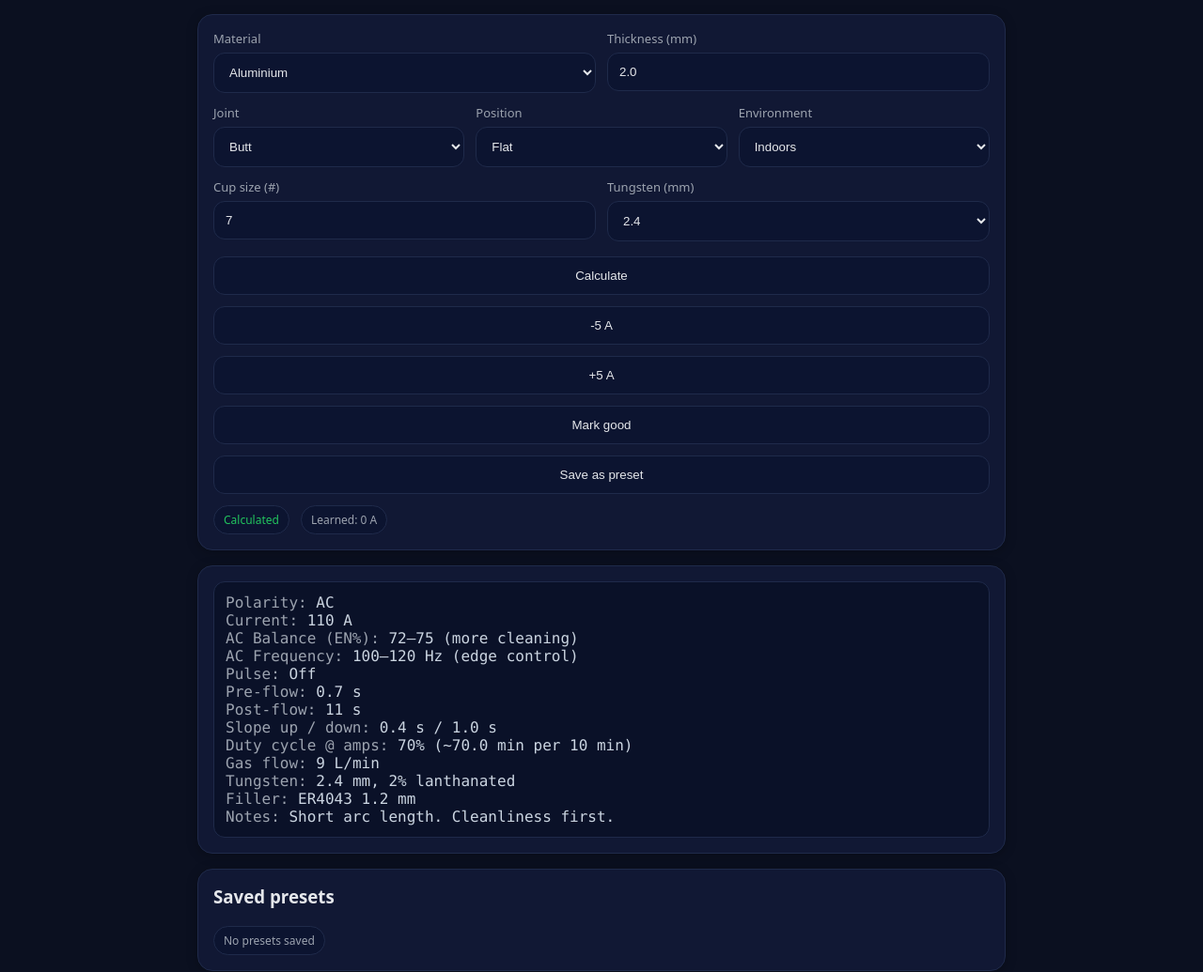
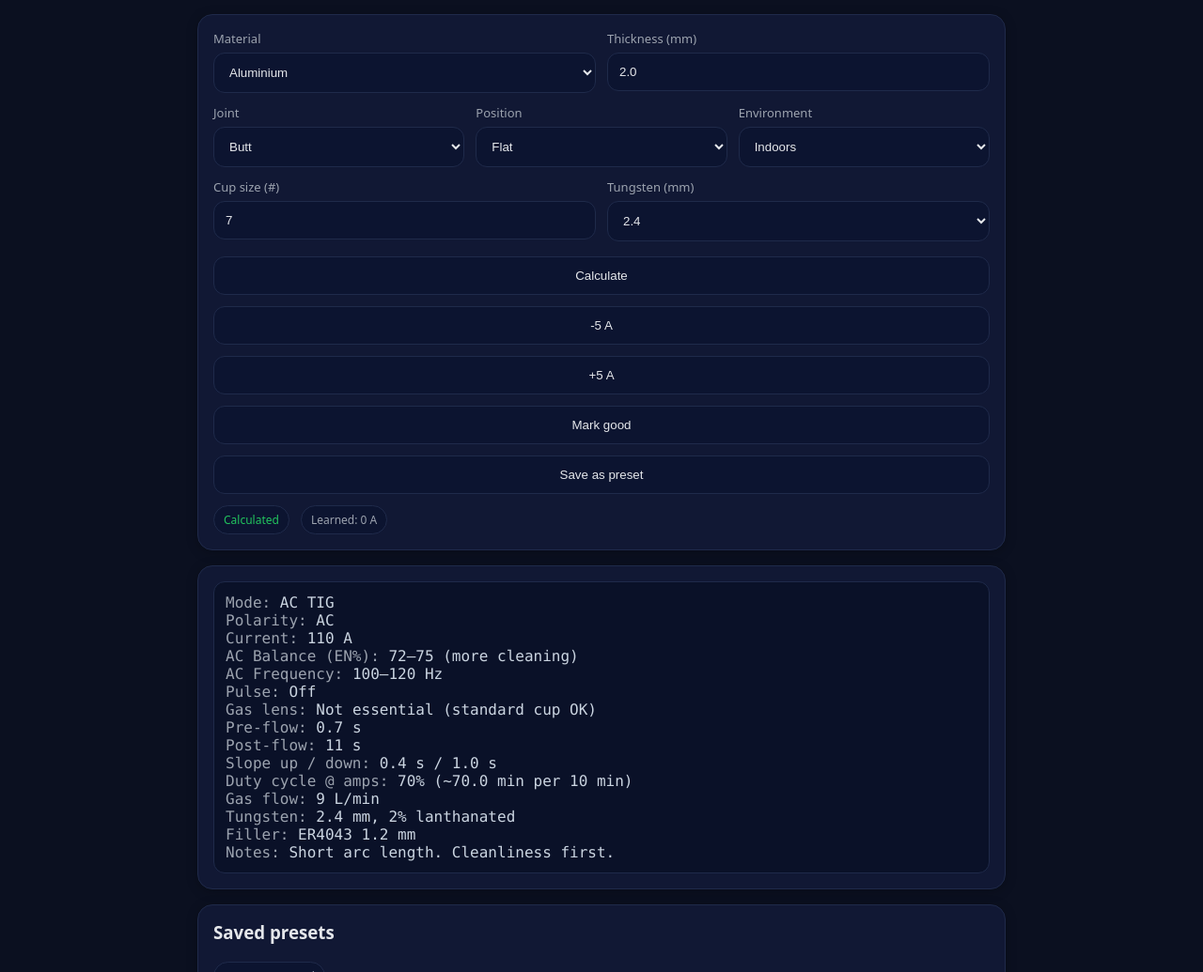
Before and after one commit to tenbyadventure/tigapp, a plain HTML site: page index.html in a window 1280 px wide. Shown: the part 65-1100 px from the top of the page at 94% size. Drawn offline with Linux system fonts and the light colour scheme.

Commit message:
Update index.html

```diff
--- a/index.html
+++ b/index.html
@@ -344,8 +344,10 @@
       const cup = autoCup;
       const tung = autoTung;
 
+            // Apply learning bias
       let amps = ampsRaw + bias;
 
+      // Tungsten limit
       const maxAForTung = limitForTungsten(tung);
       let note = "";
       if (amps > maxAForTung) {
@@ -353,28 +355,38 @@
         amps = maxAForTung;
       }
 
+      // Machine max
       if (amps > settings.maxA) {
         note += (note ? " " : "") + `Limited by machine max ${settings.maxA} A.`;
         amps = settings.maxA;
       }
 
+      // Gas lens recommendation (uses final cup)
+      const gasLensText = recommendGasLens(material, thk, joint, position, outdoors, cup);
+
+      // Suggested process mode (DC / AC / MIX TIG)
+      const mode = recommendMode(material, thk);
+
+      // Pre/Post-flow and slopes
       let preflow = 0.5;
       let postflow = Math.max(6, Math.round(amps / 10));
       let slopeUp = 0.3, slopeDown = 0.7;
       if (material === "Titanium") { postflow = Math.max(15, Math.round(amps / 6)); }
       if (material === "Aluminium") { preflow = 0.7; slopeUp = 0.4; slopeDown = 1.0; }
 
+      // AC and pulse
       let polarity = "DCEN", acBalance = "—", acFreq = "—", pulse = "Off";
       if (material === "Aluminium") {
         polarity = "AC";
         acBalance = thk <= 2 ? "72–75 (more cleaning)" : "68–72 (more penetration)";
-        acFreq = thk <= 2 ? "100–120 Hz (edge control)" : "60–80 Hz";
+        acFreq = recommendACFreq(thk, joint, position);
         if (thk <= 1.2) pulse = "1–2 Hz, peak 40%, back 30%, duty 45%";
       } else if (material === "Stainless") {
         pulse = thk <= 2 ? "1–2 Hz, peak 35–40%, back 30–35%, duty 40–50%" : "Off";
       } else if (material === "Mild steel") {
         pulse = thk <= 1.5 ? "1 Hz, peak 40%, back 30%, duty 40%" : "Off";
       }
+
 
       const pts = parseDutyPoints(settings.dutyPts);
       const d = interpDuty(amps, pts);
@@ -386,7 +398,9 @@
         note = (note ? note + " " : "") + "Use gas lens, trailing shield; back-purge closed volumes; post-flow ≥ 15 s.";
       }
 
-      const res = {
+            const res = {
+        mode,
+        gasLens: gasLensText,
         polarity,
         amps: `${amps} A`,
         acBalance,
@@ -401,6 +415,7 @@
         filler,
         notes: note || "Short arc length. Cleanliness first."
       };
+
       renderResult(res);
       _current.suggested = amps; _current.adjusted = amps; _current.key = key;
       const lp = document.getElementById('learn'); lp.textContent = `Learned: ${bias} A`;
@@ -409,12 +424,14 @@
 
     function renderResult(r) {
       const el = document.getElementById('result');
-      el.innerHTML = [
+            el.innerHTML = [
+        ['Mode', r.mode],
         ['Polarity', r.polarity],
         ['Current', r.amps],
         ['AC Balance (EN%)', r.acBalance],
         ['AC Frequency', r.acFreq],
         ['Pulse', r.pulse],
+        ['Gas lens', r.gasLens],
         ['Pre-flow', r.preflow],
         ['Post-flow', r.postflow],
         ['Slope up / down', r.slopes],
@@ -424,6 +441,7 @@
         ['Filler', r.filler],
         ['Notes', r.notes]
       ].map(([k,v])=>`<div><span class="k">${k}:</span> <span class="v">${v}</span></div>`).join('');
+
       document.getElementById('hint').textContent = 'Calculated';
       document.getElementById('hint').classList.add('ok');
     }
```
